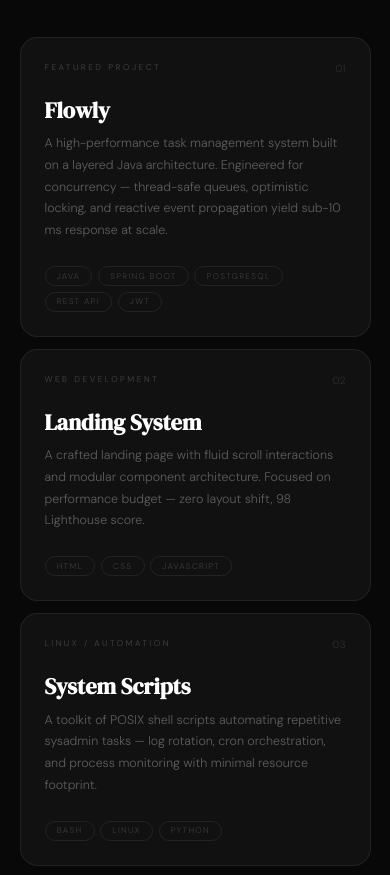
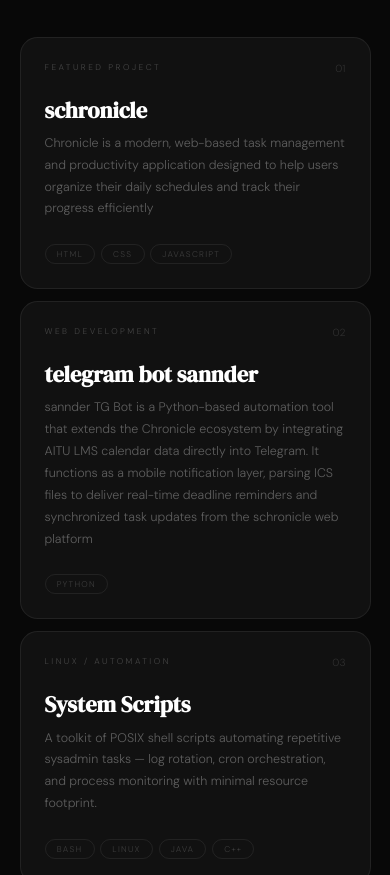
Before and after one commit to sannder01/portfoliov3_sannder, a plain HTML site: page index.html in a window 390 px wide. Shown: the part 1060-1935 px from the top of the page. Drawn offline with Linux system fonts and the light colour scheme.

Commit message:
Revise project details and technology stack
Updated project titles and descriptions to reflect new projects. Adjusted technology stack for accuracy.

```diff
--- a/index.html
+++ b/index.html
@@ -1048,18 +1048,16 @@
         <span class="card-tag">Featured Project</span>
         <span class="card-num">01</span>
       </div>
-      <h3 class="card-title">Flowly</h3>
+      <h3 class="card-title">schronicle</h3>
       <p class="card-desc">
-        A high-performance task management system built on a layered Java architecture.
-        Engineered for concurrency — thread-safe queues, optimistic locking, and reactive
-        event propagation yield sub-10 ms response at scale.
+        Chronicle is a modern, web-based task management and productivity
+         application designed to help users organize their daily schedules
+         and track their progress efficiently
       </p>
       <div class="card-tech">
-        <span class="tech-pill">Java</span>
-        <span class="tech-pill">Spring Boot</span>
-        <span class="tech-pill">PostgreSQL</span>
-        <span class="tech-pill">REST API</span>
-        <span class="tech-pill">JWT</span>
+         <span class="tech-pill">HTML</span>
+        <span class="tech-pill">CSS</span>
+        <span class="tech-pill">JavaScript</span>
       </div>
       <span class="card-arrow">View →</span>
     </a>
@@ -1069,15 +1067,16 @@
         <span class="card-tag">Web Development</span>
         <span class="card-num">02</span>
       </div>
-      <h3 class="card-title">Landing System</h3>
+      <h3 class="card-title">telegram bot sannder</h3>
       <p class="card-desc">
-        A crafted landing page with fluid scroll interactions and modular component
-        architecture. Focused on performance budget — zero layout shift, 98 Lighthouse score.
+        sannder TG Bot is a Python-based automation tool that
+        extends the Chronicle ecosystem by integrating AITU LMS calendar
+        data directly into Telegram. It functions as a mobile notification layer,
+        parsing ICS files to deliver real-time deadline reminders and synchronized task
+        updates from the schronicle web platform
       </p>
       <div class="card-tech">
-        <span class="tech-pill">HTML</span>
-        <span class="tech-pill">CSS</span>
-        <span class="tech-pill">JavaScript</span>
+        <span class="tech-pill">Python</span>
       </div>
       <span class="card-arrow">View →</span>
     </a>
@@ -1095,7 +1094,8 @@
       <div class="card-tech">
         <span class="tech-pill">Bash</span>
         <span class="tech-pill">Linux</span>
-        <span class="tech-pill">Python</span>
+        <span class="tech-pill">Java</span>
+        <span class="tech-pill">C++</span>
       </div>
       <span class="card-arrow">View →</span>
     </a>
@@ -1226,7 +1226,7 @@
     <div>
       <span class="meta-item-label">Telegram</span>
       <!-- Кастомизируй: свой Telegram -->
-      <span class="meta-item-value">+7 705 540 66 76</span>
+      <span class="meta-item-value">@sannder_01</span>
     </div>
     <div>
       <span class="meta-item-label">Location</span>
```
